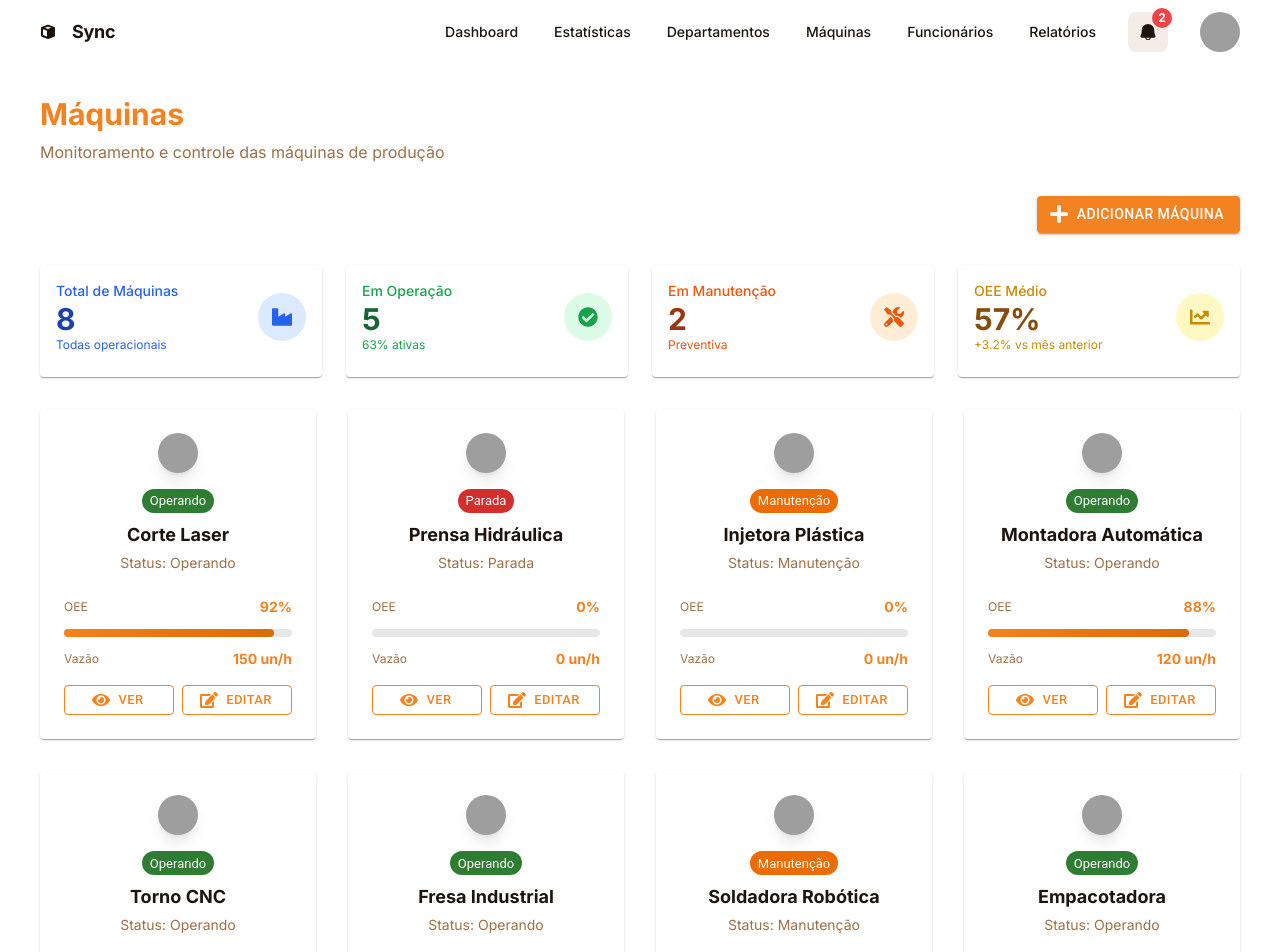
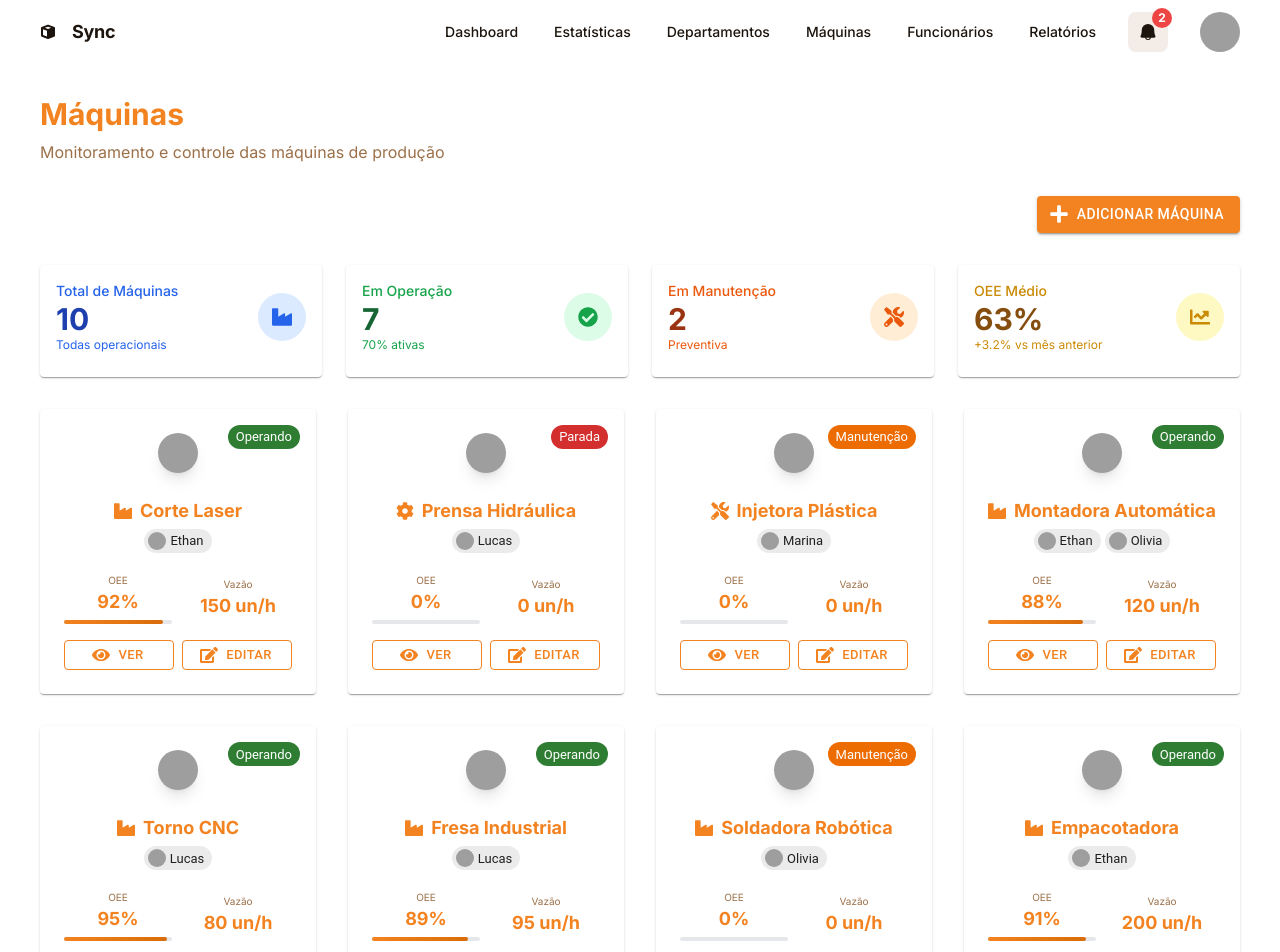
Before and after one commit to nyxpdb/Sync-Front, a React (Vite) app: page /maquinas in a window 1280 px wide. Shown: the top 952 px of the page. Built offline with nearby package versions, Linux system fonts and the light colour scheme; grey boxes are pictures that could not be loaded.

Commit message:
feat: associar funcionários e máquinas de forma eficiente e visual

```diff
--- a/src/components/forms/CUDModal.tsx
+++ b/src/components/forms/CUDModal.tsx
@@ -1,15 +1,14 @@
 import React, { useState, useEffect } from 'react';
-import { Dialog, DialogTitle, DialogContent, DialogActions, Paper, Divider } from '@mui/material';
-import { FaPlus, FaEdit, FaTimes, FaSave, FaUser, FaCog, FaBuilding } from 'react-icons/fa';
-import { ActionButton } from '../ui';
+import { Dialog, DialogContent, DialogActions, Paper } from '@mui/material';
+import { FaTimes, FaSave, FaUser, FaCog, FaBuilding } from 'react-icons/fa';
 import FormField from './FormField';
 
 export interface FormFieldConfig {
   name: string;
   label: string;
-  type: 'text' | 'number' | 'email' | 'password' | 'select' | 'textarea' | 'url';
+  type: 'text' | 'number' | 'email' | 'password' | 'select' | 'textarea' | 'url' | 'multiselect';
   required?: boolean;
-  options?: { value: string; label: string }[];
+  options?: { value: string | number; label: string }[];
   placeholder?: string;
   defaultValue?: any;
 }
@@ -115,17 +114,7 @@ const CUDModal: React.FC<CUDModalProps> = ({
     }
   };
 
-  const getModeIcon = () => {
-    switch (mode) {
-      case 'create':
-      case 'add':
-        return <FaPlus className="text-lg" />;
-      case 'edit':
-        return <FaEdit className="text-lg" />;
-      default:
-        return <FaPlus className="text-lg" />;
-    }
-  };
+
 
   const getSubmitLabel = () => {
     switch (mode) {
@@ -200,7 +189,7 @@ const CUDModal: React.FC<CUDModalProps> = ({
       <DialogContent className="p-8 pt-8">
         <Paper elevation={0} className="bg-gray-50 rounded-xl p-6">
           <div className="space-y-6">
-            {fields.map((field, index) => (
+            {fields.map((field) => (
               <div key={field.name} className="relative">
                 <div className="mb-2">
                   <span className="text-sm font-medium text-gray-700">
@@ -212,7 +201,7 @@ const CUDModal: React.FC<CUDModalProps> = ({
                   type={field.type}
                   label=""
                   value={formData[field.name] || ''}
-                  onChange={(value: string | number) => handleInputChange(field.name, value)}
+                  onChange={(value) => handleInputChange(field.name, value)}
                   required={field.required}
                   options={field.options}
                   placeholder={field.placeholder}
--- a/src/pages/management/Maquinas.tsx
+++ b/src/pages/management/Maquinas.tsx
@@ -1,96 +1,16 @@
-import React, { useState } from 'react';
+import React, { useState } from "react";
+import { machinesData, employeesData } from '../../shared/sharedData';
+import type { Machine } from '../../shared/sharedData';
 import { Header, PageHeader } from '../../components/layout';
-import { Card, CardContent, Button, Dialog, DialogTitle, DialogContent, DialogActions, TextField, FormControl, InputLabel, Select, MenuItem, Chip, Avatar } from '@mui/material';
-import {
-  FaBuilding, FaUsers, FaCog, FaChartLine, FaPlus, FaEdit, FaTrash, FaEye,
-  FaIndustry, FaBox, FaTruck, FaTools, FaFlask, FaShieldAlt, FaCheckCircle,
-  FaExclamationTriangle, FaClock, FaUserTie, FaUserCog, FaArrowUp, FaArrowDown,
-  FaFilter, FaSearch, FaMapMarkerAlt, FaDollarSign, FaCalendarAlt
-} from 'react-icons/fa';
+import { Card, CardContent, Button, Dialog, DialogTitle, DialogContent, DialogActions } from '@mui/material';
+import { Chip, Avatar } from '@mui/material';
+import { FaIndustry, FaCog, FaTools, FaPlus, FaEye, FaEdit, FaTrash, FaExclamationTriangle, FaCheckCircle, FaChartLine } from 'react-icons/fa';
 import CUDModal from '../../components/forms/CUDModal';
 import type { FormFieldConfig } from '../../components/forms/CUDModal';
-
-interface Machine {
-  id: number;
-  name: string;
-  status: string;
-  oee: number;
-  throughput: number;
-  image: string;
-}
-
-const machinesData: Machine[] = [
-  {
-    id: 1,
-    name: 'Corte Laser',
-    status: 'Operando',
-    oee: 92,
-    throughput: 150,
-    image: 'https://images.unsplash.com/photo-1581091226825-a6a2a5aee158?auto=format&fit=crop&w=400&q=80',
-  },
-  {
-    id: 2,
-    name: 'Prensa Hidráulica',
-    status: 'Parada',
-    oee: 0,
-    throughput: 0,
-    image: 'https://images.unsplash.com/photo-1519389950473-47ba0277781c?auto=format&fit=crop&w=400&q=80',
-  },
-  {
-    id: 3,
-    name: 'Injetora Plástica',
-    status: 'Manutenção',
-    oee: 0,
-    throughput: 0,
-    image: 'https://images.unsplash.com/photo-1464983953574-0892a716854b?auto=format&fit=crop&w=400&q=80',
-  },
-  {
-    id: 4,
-    name: 'Montadora Automática',
-    status: 'Operando',
-    oee: 88,
-    throughput: 120,
-    image: 'https://images.unsplash.com/photo-1508921912186-1d1a45ebb3c1?auto=format&fit=crop&w=400&q=80',
-  },
-  {
-    id: 5,
-    name: 'Torno CNC',
-    status: 'Operando',
-    oee: 95,
-    throughput: 80,
-    image: 'https://images.unsplash.com/photo-1581091226825-a6a2a5aee158?auto=format&fit=crop&w=400&q=80',
-  },
-  {
-    id: 6,
-    name: 'Fresa Industrial',
-    status: 'Operando',
-    oee: 89,
-    throughput: 95,
-    image: 'https://images.unsplash.com/photo-1519389950473-47ba0277781c?auto=format&fit=crop&w=400&q=80',
-  },
-  {
-    id: 7,
-    name: 'Soldadora Robótica',
-    status: 'Manutenção',
-    oee: 0,
-    throughput: 0,
-    image: 'https://images.unsplash.com/photo-1464983953574-0892a716854b?auto=format&fit=crop&w=400&q=80',
-  },
-  {
-    id: 8,
-    name: 'Empacotadora',
-    status: 'Operando',
-    oee: 91,
-    throughput: 200,
-    image: 'https://images.unsplash.com/photo-1508921912186-1d1a45ebb3c1?auto=format&fit=crop&w=400&q=80',
-  },
-];
 
 const Maquinas: React.FC = () => {
   console.log('Maquinas component is rendering');
 
-  const [searchTerm, setSearchTerm] = useState('');
-  const [filterStatus, setFilterStatus] = useState('all');
   const [selectedMachine, setSelectedMachine] = useState<Machine | null>(null);
   const [showDetailsModal, setShowDetailsModal] = useState(false);
   const [showFormModal, setShowFormModal] = useState(false);
@@ -183,7 +103,7 @@ const Maquinas: React.FC = () => {
   const totalMachines = machinesData.length;
   const operatingMachines = machinesData.filter(m => m.status === 'Operando').length;
   const maintenanceMachines = machinesData.filter(m => m.status === 'Manutenção').length;
-  const stoppedMachines = machinesData.filter(m => m.status === 'Parada').length;
+
   const averageOEE = Math.round(machinesData.reduce((sum, m) => sum + m.oee, 0) / machinesData.length);
 
   const getStatusColor = (status: string) => {
@@ -295,62 +215,57 @@ const Maquinas: React.FC = () => {
 
           {/* Grid de Máquinas */}
           <div className="grid grid-cols-1 sm:grid-cols-2 lg:grid-cols-3 xl:grid-cols-4 gap-8 w-full">
-            {machinesData.map((machine) => (
+            {machinesData.map((machine) => {
+  const operadores = employeesData.filter(emp => emp.machineIds && emp.machineIds.includes(machine.id));
+  return (
     <Card
       key={machine.id}
-                className="bg-white rounded-2xl shadow-lg p-6 flex flex-col items-center transition-transform duration-300 hover:-translate-y-2 hover:shadow-2xl cursor-pointer"
+      className="bg-white rounded-2xl shadow-lg p-0 flex flex-col items-stretch transition-transform duration-300 hover:-translate-y-2 hover:shadow-2xl cursor-pointer border border-gray-100 group"
       onClick={() => handleOpenDetails(machine)}
     >
-                <div className="relative mb-4">
+      <div className="relative flex flex-col items-center pt-6 pb-2 px-6 bg-gradient-to-t from-white via-gray-50 to-[var(--accent)/10] rounded-t-2xl">
         <Avatar
           src={machine.image}
-                    className={`w-20 h-20 border-4 shadow-lg ${
+          className={`w-20 h-20 border-4 shadow-lg mb-2 ${
             machine.status === 'Operando' ? 'border-green-400' :
             machine.status === 'Manutenção' ? 'border-yellow-400' :
             machine.status === 'Parada' ? 'border-red-400' : 'border-gray-300'
           }`}
         />
-                </div>
-                <div className="mb-2 flex justify-center">
         <Chip
           label={machine.status}
           color={getStatusColor(machine.status) as any}
           size="small"
+          className="absolute top-4 right-4"
         />
       </div>
-
-                <div className="text-center mb-4">
-                  <h3 className="text-lg font-bold text-[var(--text)] mb-1">
-                    {machine.name}
+      <div className="flex flex-col items-center px-6 pt-2 pb-4">
+        <h3 className="text-lg font-bold text-[var(--primary)] mb-1 flex items-center gap-2">
+          {getMachineIcon(machine.name)} {machine.name}
         </h3>
-                  <p className="text-sm text-[var(--muted)] mb-2">
-                    Status: {machine.status}
-                  </p>
+        <div className="flex flex-wrap gap-1 justify-center mb-1">
+          {operadores.length > 0 ? operadores.map(emp => (
+            <Chip key={emp.id} label={emp.name.split(' ')[0]} avatar={<Avatar src={emp.photo} />} size="small" />
+          )) : <span className="text-xs text-[var(--muted)]">Sem operador</span>}
         </div>
-
-                <div className="w-full space-y-3">
-                  <div className="flex items-center justify-between">
-                    <span className="text-xs text-[var(--muted)]">OEE</span>
-                    <span className="text-sm font-semibold text-[var(--primary)]">
-                      {machine.oee}%
-                    </span>
       </div>
-                  <div className="w-full bg-gray-200 rounded-full h-2">
+      <div className="flex flex-row items-center justify-between px-6 pb-4 gap-3">
+        <div className="flex flex-col items-center flex-1">
+          <span className="text-[10px] text-[var(--muted)]">OEE</span>
+          <span className="font-bold text-[var(--primary)] text-lg">{machine.oee}%</span>
+          <div className="w-full bg-gray-200 rounded-full h-1 mt-1">
             <div
-                      className="bg-gradient-to-r from-[var(--primary)] to-[var(--primary-dark)] h-2 rounded-full transition-all duration-300"
+              className="bg-gradient-to-r from-[var(--primary)] to-[var(--primary-dark)] h-1 rounded-full transition-all duration-300"
               style={{ width: `${machine.oee}%` }}
             ></div>
           </div>
-
-                  <div className="flex items-center justify-between">
-                    <span className="text-xs text-[var(--muted)]">Vazão</span>
-                    <span className="text-sm font-semibold text-[var(--primary)]">
-                      {machine.throughput} un/h
-                    </span>
+        </div>
+        <div className="flex flex-col items-center flex-1">
+          <span className="text-[10px] text-[var(--muted)]">Vazão</span>
+          <span className="font-bold text-[var(--primary)] text-lg">{machine.throughput} un/h</span>
         </div>
       </div>
-
-                <div className="flex gap-2 mt-4 w-full">
+      <div className="flex gap-2 px-6 pb-6 w-full mt-auto">
         <Button
           variant="outlined"
           startIcon={<FaEye />}
@@ -395,11 +310,11 @@ const Maquinas: React.FC = () => {
         </Button>
       </div>
     </Card>
-            ))}
+  );
+})}
           </div>
         </div>
 
-        {/* Modal de Detalhes */}
         <Dialog
           open={showDetailsModal}
           onClose={handleCloseDetails}
@@ -425,6 +340,24 @@ const Maquinas: React.FC = () => {
               <DialogContent className="p-6">
                 <div className="grid grid-cols-1 md:grid-cols-2 gap-6">
                   <div className="space-y-4">
+                    <h4 className="text-lg font-semibold text-[var(--primary)]">Operadores/Funcionários</h4>
+                    <div className="flex flex-wrap gap-2">
+                      {(() => {
+                        try {
+                          // @ts-ignore
+                          const { employeesData } = require('./Funcionarios');
+                          const operadores = employeesData.filter((emp: any) => emp.machineIds.includes(selectedMachine.id));
+                          if (operadores.length === 0) return <span className="text-sm text-[var(--muted)]">Nenhum funcionário associado.</span>;
+                          return operadores.map((emp: any) => (
+                            <Chip key={emp.id} label={emp.name} avatar={<Avatar src={emp.photo} />} />
+                          ));
+                        } catch (e) {
+                          return <span className="text-sm text-[var(--muted)]">Funcionários não encontrados.</span>;
+                        }
+                      })()}
+                    </div>
+                  </div>
+                  <div className="space-y-4">
                     <div className="flex items-center gap-4">
                       <Avatar
                         src={selectedMachine.image}
@@ -434,6 +367,16 @@ const Maquinas: React.FC = () => {
   <h3 className="text-xl font-bold text-[var(--text)] mb-2">
   {selectedMachine.name}
 </h3>
+<h5 className="text-md font-semibold text-[var(--primary)] mb-1">Operadores / Funcionários</h5>
+<div className="flex flex-wrap gap-2 mb-2">
+  {(() => {
+    const operadores = employeesData.filter(emp => emp.machineIds && emp.machineIds.includes(selectedMachine.id));
+    if (operadores.length === 0) return <span className="text-sm text-[var(--muted)]">Nenhum operador associado.</span>;
+    return operadores.map(emp => (
+      <Chip key={emp.id} label={emp.name} avatar={<Avatar src={emp.photo} />} />
+    ));
+  })()}
+</div>
 <Chip
   label={selectedMachine.status}
   color={getStatusColor(selectedMachine.status) as any}
@@ -470,6 +413,15 @@ const Maquinas: React.FC = () => {
 
                   <div className="space-y-4">
                     <h4 className="text-lg font-semibold text-[var(--primary)]">Gráfico de Performance</h4>
+<div className="flex flex-wrap gap-2 mb-2">
+  {(() => {
+    const operadores = employeesData.filter(emp => emp.machineIds && emp.machineIds.includes(selectedMachine.id));
+    if (operadores.length === 0) return <span className="text-sm text-[var(--muted)]">Nenhum operador associado.</span>;
+    return operadores.map(emp => (
+      <Chip key={emp.id} label={emp.name} avatar={<Avatar src={emp.photo} />} />
+    ));
+  })()}
+</div>
                     <div className="h-48 bg-gradient-to-br from-[var(--accent)] to-white rounded-lg flex items-center justify-center border border-gray-100">
                       <div className="text-center">
                         <div className="w-20 h-20 bg-[var(--primary)] rounded-full flex items-center justify-center mx-auto mb-4">
--- /dev/null
+++ b/src/shared/sharedData.ts
@@ -0,0 +1,198 @@
+// Dados compartilhados de funcionários e máquinas
+
+export interface Employee {
+  id: number;
+  name: string;
+  role: string;
+  department: string;
+  performance: number;
+  status: string;
+  shift: string;
+  photo: string;
+  machineIds: number[];
+}
+
+export interface Machine {
+  id: number;
+  name: string;
+  status: string;
+  oee: number;
+  throughput: number;
+  image: string;
+}
+
+export const machinesData: Machine[] = [
+  {
+    id: 1,
+    name: 'Corte Laser',
+    status: 'Operando',
+    oee: 92,
+    throughput: 150,
+    image: 'https://images.unsplash.com/photo-1581091226825-a6a2a5aee158?auto=format&fit=crop&w=400&q=80',
+  },
+  {
+    id: 2,
+    name: 'Prensa Hidráulica',
+    status: 'Parada',
+    oee: 0,
+    throughput: 0,
+    image: 'https://images.unsplash.com/photo-1519389950473-47ba0277781c?auto=format&fit=crop&w=400&q=80',
+  },
+  {
+    id: 3,
+    name: 'Injetora Plástica',
+    status: 'Manutenção',
+    oee: 0,
+    throughput: 0,
+    image: 'https://images.unsplash.com/photo-1464983953574-0892a716854b?auto=format&fit=crop&w=400&q=80',
+  },
+  {
+    id: 4,
+    name: 'Montadora Automática',
+    status: 'Operando',
+    oee: 88,
+    throughput: 120,
+    image: 'https://images.unsplash.com/photo-1508921912186-1d1a45ebb3c1?auto=format&fit=crop&w=400&q=80',
+  },
+  {
+    id: 5,
+    name: 'Torno CNC',
+    status: 'Operando',
+    oee: 95,
+    throughput: 80,
+    image: 'https://images.unsplash.com/photo-1581091226825-a6a2a5aee158?auto=format&fit=crop&w=400&q=80',
+  },
+  {
+    id: 6,
+    name: 'Fresa Industrial',
+    status: 'Operando',
+    oee: 89,
+    throughput: 95,
+    image: 'https://images.unsplash.com/photo-1519389950473-47ba0277781c?auto=format&fit=crop&w=400&q=80',
+  },
+  {
+    id: 7,
+    name: 'Soldadora Robótica',
+    status: 'Manutenção',
+    oee: 0,
+    throughput: 0,
+    image: 'https://images.unsplash.com/photo-1464983953574-0892a716854b?auto=format&fit=crop&w=400&q=80',
+  },
+  {
+    id: 8,
+    name: 'Empacotadora',
+    status: 'Operando',
+    oee: 91,
+    throughput: 200,
+    image: 'https://images.unsplash.com/photo-1508921912186-1d1a45ebb3c1?auto=format&fit=crop&w=400&q=80',
+  },
+  // Novos exemplos
+  {
+    id: 9,
+    name: 'Impressora 3D',
+    status: 'Operando',
+    oee: 85,
+    throughput: 60,
+    image: 'https://images.unsplash.com/photo-1517694712202-14dd9538aa97?auto=format&fit=crop&w=400&q=80',
+  },
+  {
+    id: 10,
+    name: 'Esteira Transportadora',
+    status: 'Operando',
+    oee: 93,
+    throughput: 300,
+    image: 'https://images.unsplash.com/photo-1472289065668-ce650ac443d2?auto=format&fit=crop&w=400&q=80',
+  },
+];
+
+export const employeesData: Employee[] = [
+  {
+    id: 1,
+    photo: 'https://randomuser.me/api/portraits/men/32.jpg',
+    name: 'Ethan Harper',
+    role: 'Production Manager',
+    department: 'Manufacturing',
+    performance: 85,
+    status: 'Active',
+    shift: 'Manhã',
+    machineIds: [1, 4, 8, 10],
+  },
+  {
+    id: 2,
+    photo: 'https://randomuser.me/api/portraits/men/12.jpg',
+    name: 'Bruno Silva',
+    role: 'Operador de Empilhadeira',
+    department: 'Logística',
+    performance: 82,
+    status: 'Active',
+    shift: 'Manhã',
+    machineIds: [10],
+  },
+  {
+    id: 3,
+    photo: 'https://randomuser.me/api/portraits/women/44.jpg',
+    name: 'Olivia Bennett',
+    role: 'Automation Engineer',
+    department: 'Engineering',
+    performance: 92,
+    status: 'Active',
+    shift: 'Manhã',
+    machineIds: [4, 7, 9],
+  },
+  {
+    id: 4,
+    photo: 'https://randomuser.me/api/portraits/men/45.jpg',
+    name: 'Lucas Almeida',
+    role: 'Operador de Máquinas',
+    department: 'Produção',
+    performance: 78,
+    status: 'On Leave',
+    shift: 'Tarde',
+    machineIds: [2, 5, 6],
+  },
+  {
+    id: 5,
+    photo: 'https://randomuser.me/api/portraits/women/65.jpg',
+    name: 'Marina Souza',
+    role: 'Analista de Qualidade',
+    department: 'Qualidade',
+    performance: 88,
+    status: 'Medical Leave',
+    shift: 'Tarde',
+    machineIds: [3],
+  },
+  // Novos exemplos
+  {
+    id: 6,
+    photo: 'https://randomuser.me/api/portraits/men/55.jpg',
+    name: 'Carlos Pereira',
+    role: 'Supervisor de Logística',
+    department: 'Logística',
+    performance: 80,
+    status: 'Active',
+    shift: 'Noite',
+    machineIds: [10],
+  },
+  {
+    id: 7,
+    photo: 'https://randomuser.me/api/portraits/women/72.jpg',
+    name: 'Ana Paula',
+    role: 'Técnica de Impressão 3D',
+    department: 'P&D',
+    performance: 90,
+    status: 'Active',
+    shift: 'Manhã',
+    machineIds: [9],
+  },
+  {
+    id: 8,
+    photo: 'https://randomuser.me/api/portraits/men/77.jpg',
+    name: 'João Pedro',
+    role: 'Operador de Esteira',
+    department: 'Produção',
+    performance: 83,
+    status: 'Active',
+    shift: 'Tarde',
+    machineIds: [10],
+  },
+];
```
Also changed, not shown: src/components/forms/FormField.tsx (+18 -63 lines), src/pages/management/Funcionarios.tsx (+20 -65 lines). Lines whose indentation alone changed are shown as unchanged.
